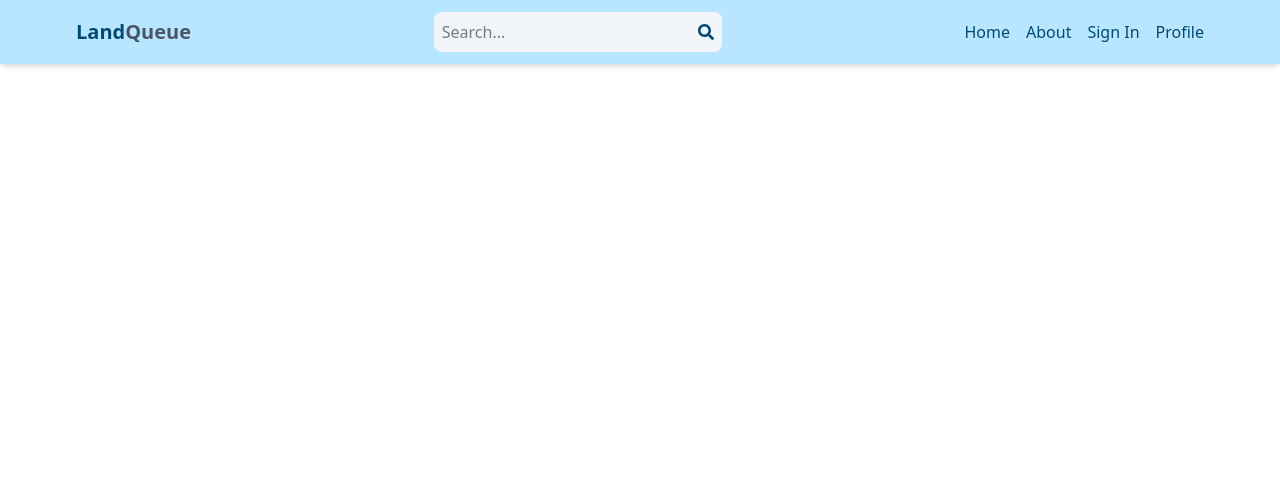
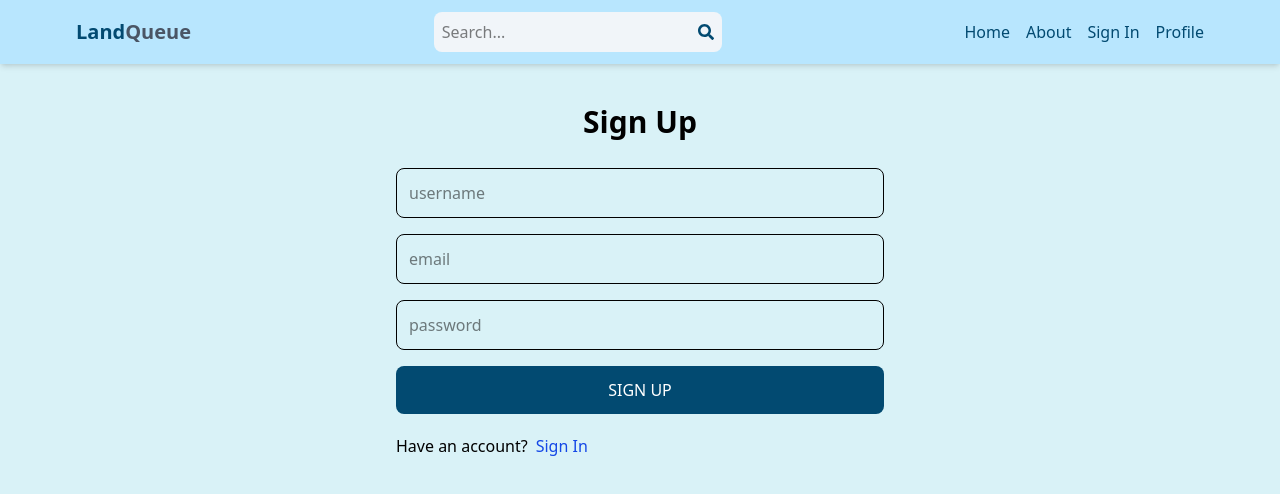
Before and after one commit to souvik012/Real-Estate-MERN, a React (Vite) app in the folder Client/RealEstate/: page /SignUp in a window 1280 px wide. Shown: the top 494 px of the page. Built offline with nearby package versions, Linux system fonts and the light colour scheme.

Commit message:
Colmplete Sign up page Ui

```diff
--- a/Client/RealEstate/src/App.jsx
+++ b/Client/RealEstate/src/App.jsx
@@ -3,7 +3,7 @@
 // import './App.css'
 import Home from './Pages/Home'
 import SignIn from './Pages/SignIn'
-import SignOut from './Pages/SignOut'
+import SignUp from './Pages/SignUp'
 import Profile from './Pages/Profile'
 import About from './Pages/About'
 import Header from './Components/Header'
@@ -15,7 +15,7 @@
     <Routes>
          <Route path='/' element={<Home />}/>
          <Route path='/SignIn' element={<SignIn />}/>
-         <Route path='/SignOut' element={<SignOut />}/>
+         <Route path='/SignUp' element={<SignUp />}/>
          <Route path='/Profile' element={<Profile />}/>
          <Route path='/About' element={<About />}/>
     </Routes>
--- a/Client/RealEstate/src/Pages/SignOut.jsx
+++ /dev/null
@@ -1,8 +0,0 @@
-import React from 'react'
-
- function SignOut() {
-  return (
-    <div>SignOut</div>
-  )
-}
-export default SignOut
--- /dev/null
+++ b/Client/RealEstate/src/Pages/SignUp.jsx
@@ -0,0 +1,27 @@
+import React from 'react'
+import { Link } from 'react-router-dom'
+
+ function SignUp() {
+  return (
+   <div className='p-3 max-w-lg mx-auto'>
+    <h1 className='text-3xl text-center font-semibold my-7'>Sign Up</h1>
+    <form className='flex flex-col gap-4'>
+      <input type="username" placeholder='username'
+      className='border p-3 rounded-lg' id='username'  />
+      <input type="email" placeholder='email'
+      className='border p-3 rounded-lg' id='email'  />
+      <input type="password" placeholder='password'
+      className='border p-3 rounded-lg' id='password'  />
+      <button className='bg-sky-900 text-white p-3 rounded-lg uppercase
+      hover:opacity-95 disabled:opacity-80'>Sign Up</button>
+    </form>
+    <div className='flex gap-2 mt-5'>
+      <p>Have an account?</p>
+      <Link to={"/signin"}>
+      <span className='text-blue-700'>Sign In</span>
+      </Link>
+    </div>
+   </div>
+  )
+}
+export default SignUp
--- a/Client/RealEstate/src/index.css
+++ b/Client/RealEstate/src/index.css
@@ -1 +1,5 @@
 @import "tailwindcss";
+
+body{
+    background-color: rgb(217, 242, 247);
+}
```
